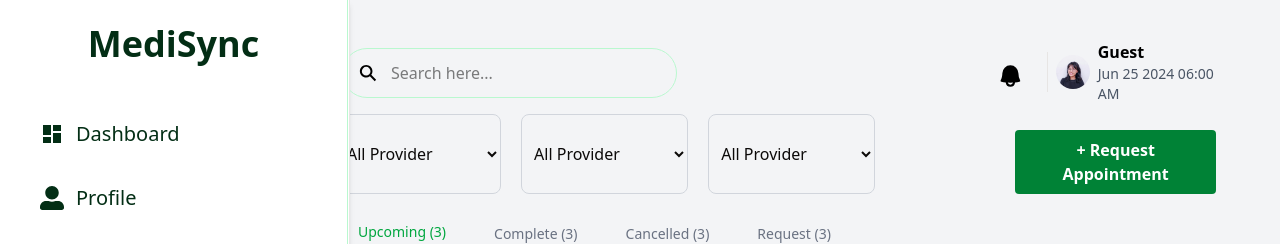
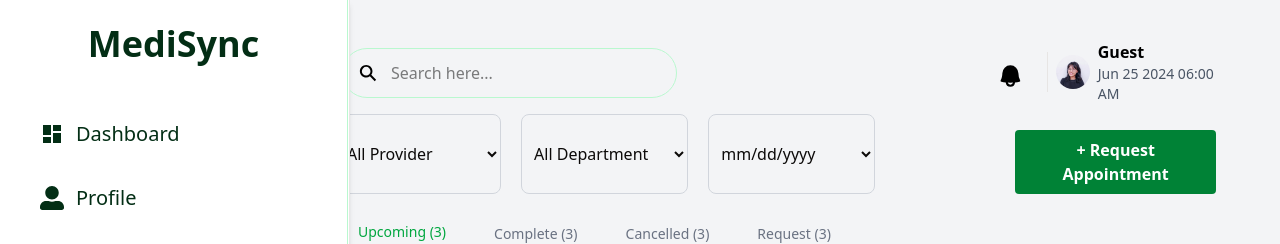
Before and after one commit to HarikaraPrashath/Auth-Next-Client, a Next.js app: page /dashboard/appoinment in a window 1280 px wide. Shown: the top 244 px of the page. Built offline with nearby package versions, Linux system fonts and the light colour scheme.

Commit message:
secion change

```diff
--- a/app/dashboard/appoinment/page.tsx
+++ b/app/dashboard/appoinment/page.tsx
@@ -130,7 +130,7 @@ const Page = () => {
           }
           className="border border-gray-300 rounded-md p-2 w-[20%]"
         >
-          <option value="all">All Provider</option>
+          <option value="all">All Department</option>
           <option value="upcoming">Upcoming Appointments</option>
           <option value="past">Past Appointments</option>
           <option value="allAppointments">All Appointments</option>
@@ -145,7 +145,7 @@ const Page = () => {
           }
           className="border border-gray-300 rounded-md p-2 w-[20%]"
         >
-          <option value="all">All Provider</option>
+          <option value="all">mm/dd/yyyy</option>
           <option value="upcoming">Upcoming Appointments</option>
           <option value="past">Past Appointments</option>
           <option value="allAppointments">All Appointments</option>
```
